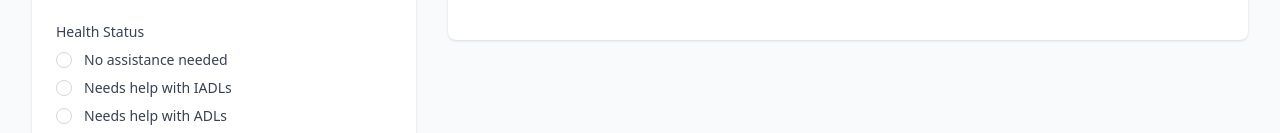
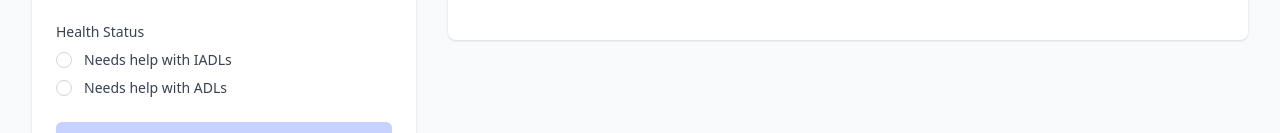
Before and after one commit to thc-experimental-features/Gerotech-Clock-Webapp-Frontend, a React (Vite) app: page / in a window 1280 px wide. Shown: the part 452-585 px from the top of the page. Built offline with nearby package versions, Linux system fonts and the light colour scheme; no server answers.

Commit message:
Options Removed: No assistance needed

```diff
--- a/src/constants/index.ts
+++ b/src/constants/index.ts
@@ -11,7 +11,6 @@ export const CONSTANTS = {
         ] as AgeRange[],
 
         HEALTH_STATUS: [
-            { id: 'none', label: 'No assistance needed' },
             { id: 'iadls', label: 'Needs help with IADLs' },
             { id: 'adls', label: 'Needs help with ADLs' },
         ] as HealthStatus[],
```
